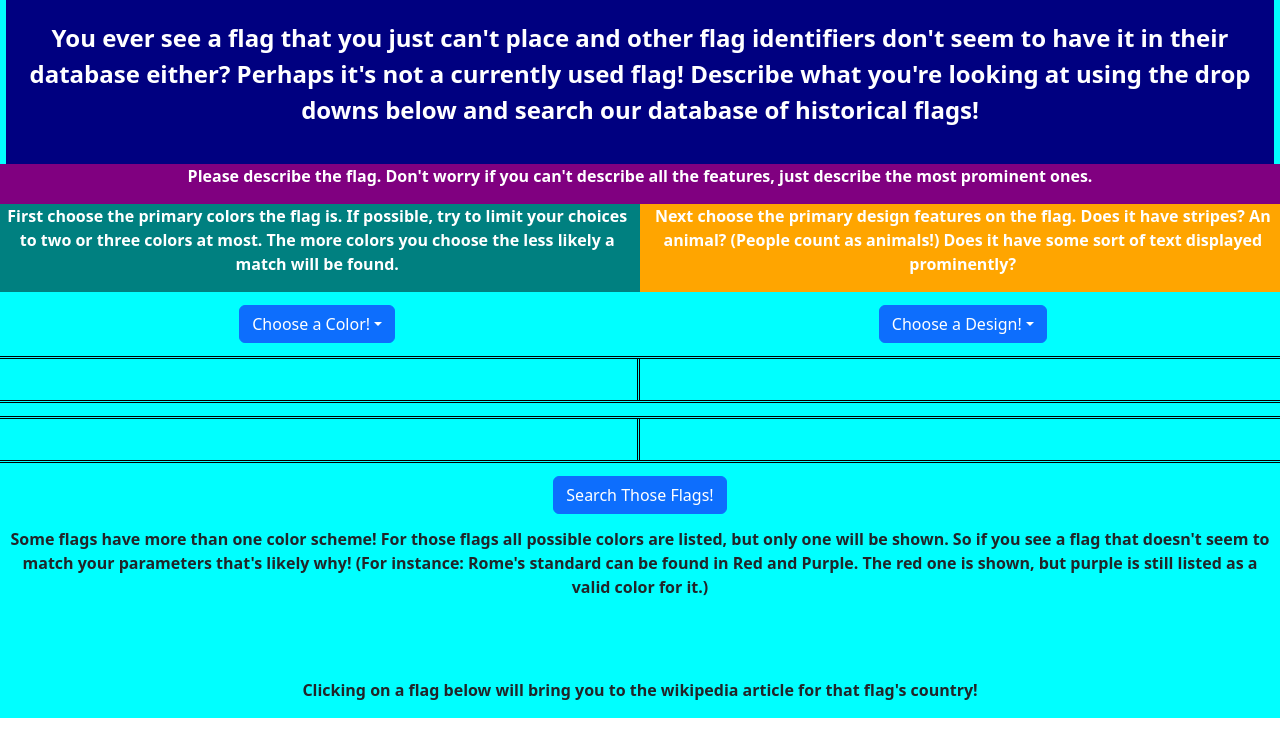
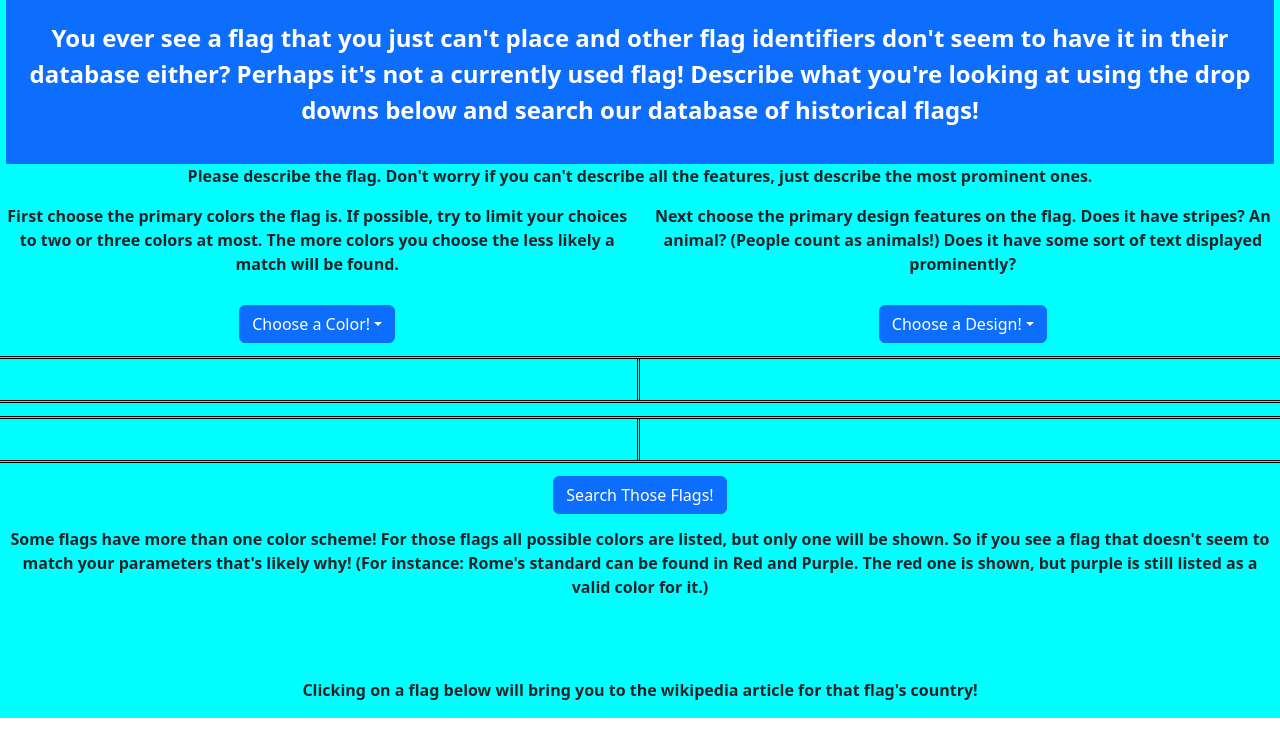
Before and after one commit to CyrusAnakii/flags, a React (Create React App) app: page / in a window 1280 px wide. Shown: the top 756 px of the page. Built offline with nearby package versions, Linux system fonts and the light colour scheme.

Commit message:
Simplified color scheme

```diff
--- a/src/App.css
+++ b/src/App.css
@@ -40,7 +40,7 @@
 .Jumbo {
   margin: 0;
   padding: 20px;
-  background-color: navy;
+  background-color: rgb(13, 110, 253);
   color: white;
   font-weight: bolder;
   font-size: x-large;
@@ -52,24 +52,6 @@
   margin-top: 5%;
   position: absolute;
   left: 45%;
-}
-.backgroundPurple {
-  background-color: purple;
-  color: white;
-  text-align: center;
-  font-weight: bold;
-}
-.backgroundTeal {
-  background-color: teal;
-  color: white;
-  text-align: center;
-  font-weight: bold;
-}
-.backgroundOrange {
-  background-color: orange;
-  color: white;
-  text-align: center;
-  font-weight: bold;
 }
 img {
   margin-top: 10px;
@@ -90,59 +72,11 @@ img {
   font-size: larger;
   color: white
 }
-.RedText {
-  font-weight: bold;
-  font-size: larger;
-  color: red;
-  background-color: black;
-}
-.OrangeText {
-  font-weight: bold;
-  font-size: larger;
-  color: orange;
-  background-color: black;
-}
-.YellowText {
-  font-weight: bold;
-  font-size: larger;
-  color: yellow;
-  background-color: black;
-}
-.GreenText {
-  font-weight: bold;
-  font-size: larger;
-  color: green;
-  background-color: black;
-}
-.BlueText {
-  font-weight: bold;
-  font-size: larger;
-  color: blue;
-  background-color: black;
-}
-.PurpleText {
-  font-weight: bold;
-  font-size: larger;
-  color: purple;
-  background-color: black;
-}
-.PinkText {
-  font-weight: bold;
-  font-size: larger;
-  color: pink;
-  background-color: black;
-}
 .BlackText {
   font-weight: bold;
   font-size: larger;
   color: black;
   background-color: aqua;
-}
-.WhiteText {
-  font-weight: bold;
-  font-size: larger;
-  color: White;
-  background-color: black
 }
 .Indent {
   margin-left: .5%;
@@ -171,3 +105,7 @@ img {
   text-align: center;
   margin-top: 1%;
 }
+.TextCenter{
+  text-align: center;
+  font-weight: bold;
+}
--- a/src/components/HomePage.js
+++ b/src/components/HomePage.js
@@ -111,21 +111,21 @@ function HomePage() {
             flags!
           </p>
         </div>
-        <div className="row backgroundPurple">
+        <div className="row TextCenter">
           <p>
             Please describe the flag. Don't worry if you can't describe all the
             features, just describe the most prominent ones.
           </p>
         </div>
         <div className="row">
-          <div className="col-6 backgroundTeal">
+          <div className="col-6 TextCenter">
             <p>
               First choose the primary colors the flag is. If possible, try to
               limit your choices to two or three colors at most. The more colors
               you choose the less likely a match will be found.
             </p>
           </div>
-          <div className="col-6 backgroundOrange">
+          <div className="col-6 TextCenter">
             <p>
               Next choose the primary design features on the flag. Does it have
               stripes? An animal? (People count as animals!) Does it have some
```
